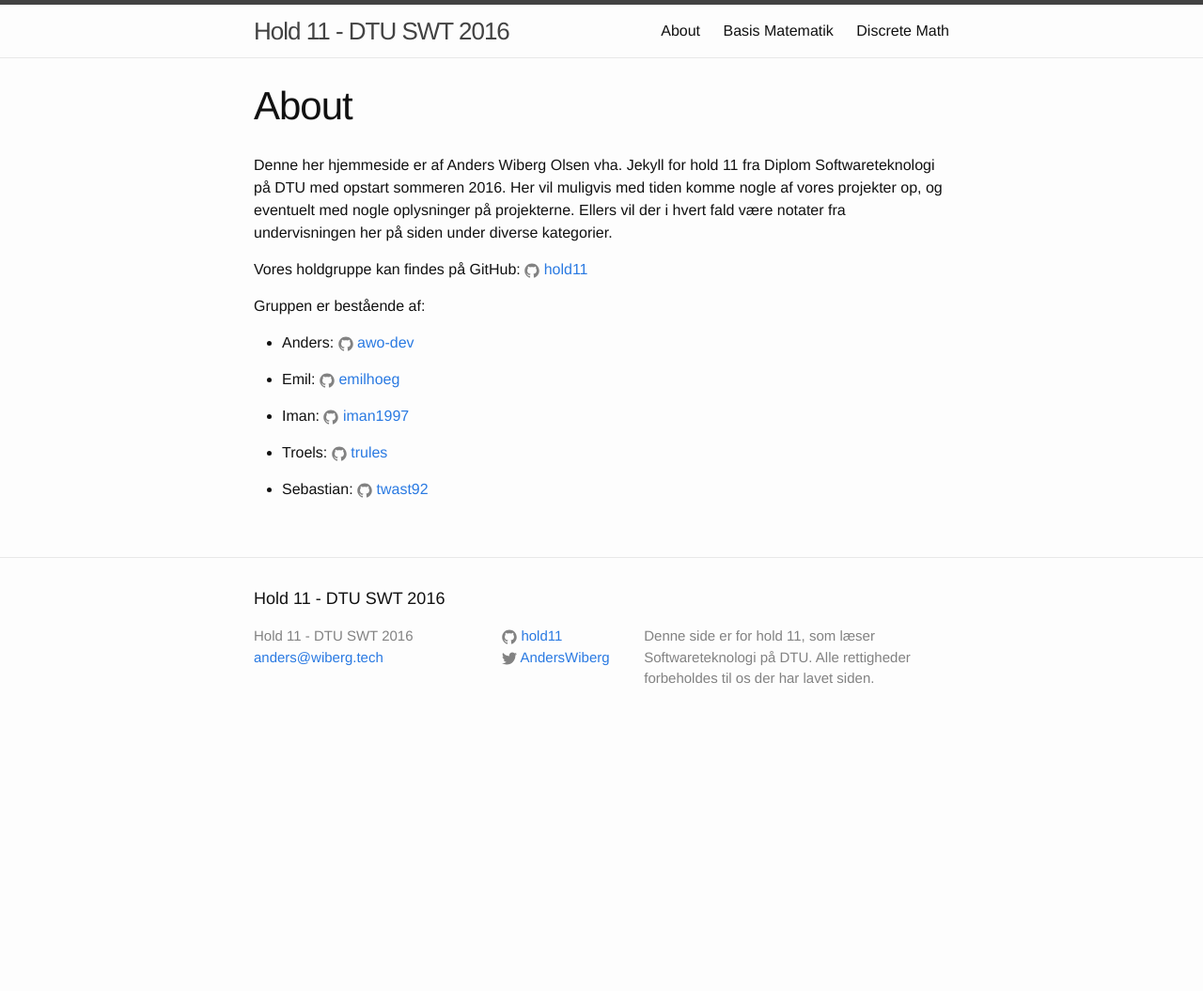
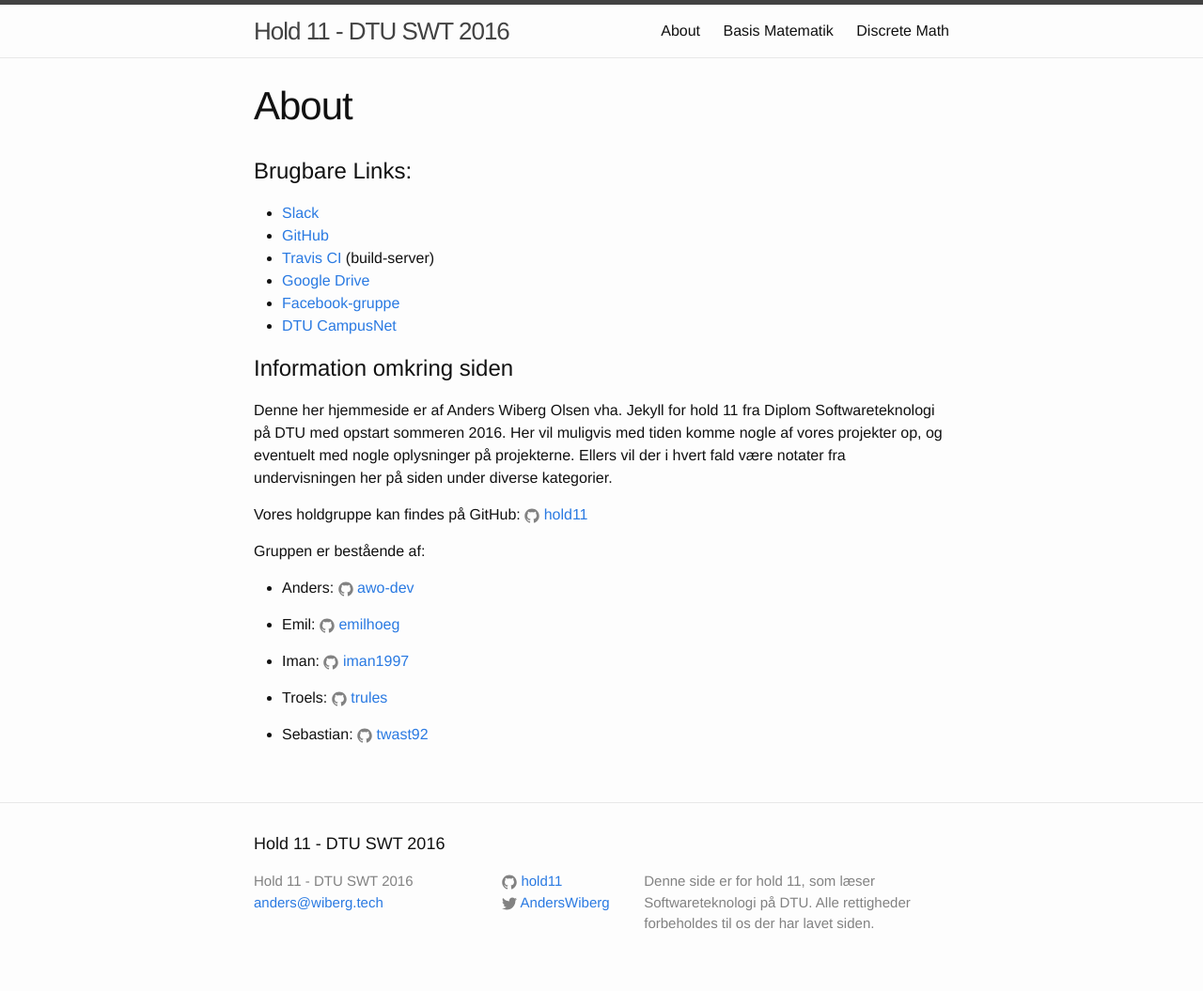
Before and after one commit to hold11/hold11, a Jekyll site: the page built from about.md, in a window 1280 px wide. Shown: the whole page at 94% size. Built offline with Jekyll 4.4.1, drawn with Linux system fonts in a browser that asks for light colours; before the commit the page ends 900 px from its top, so only the background shows below that.

Commit message:
Useful links added to about page.

```diff
--- a/about.md
+++ b/about.md
@@ -3,6 +3,17 @@ layout: page
 title: About
 permalink: /about/
 ---
+
+## Brugbare Links:
+
+* [Slack](https://hold11.slack.com/)
+* [GitHub](https://github.com/hold11)
+* [Travis CI](https://travis-ci.org/hold11) (build-server)
+* [Google Drive](https://drive.google.com/drive/u/1/folders/0B_N0MOGOs9XDVXVvU2tSUFZfdDQ)
+* [Facebook-gruppe](https://www.facebook.com/groups/1394719363875820/)
+* [DTU CampusNet](http://cn.dtu.dk/)
+
+## Information omkring siden
 
 Denne her hjemmeside er af Anders Wiberg Olsen vha. Jekyll for hold 11 fra Diplom Softwareteknologi på DTU med opstart sommeren 2016.
 Her vil muligvis med tiden komme nogle af vores projekter op, og eventuelt med nogle oplysninger på projekterne.
```
